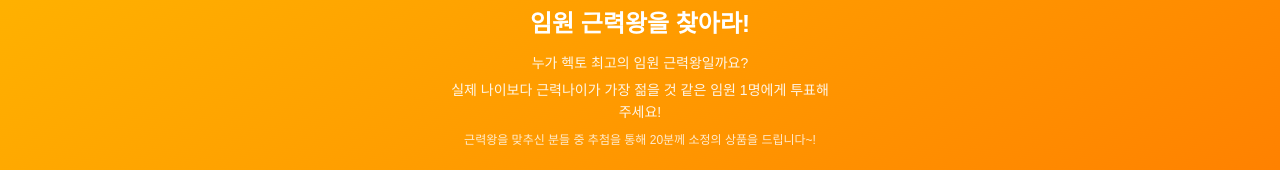
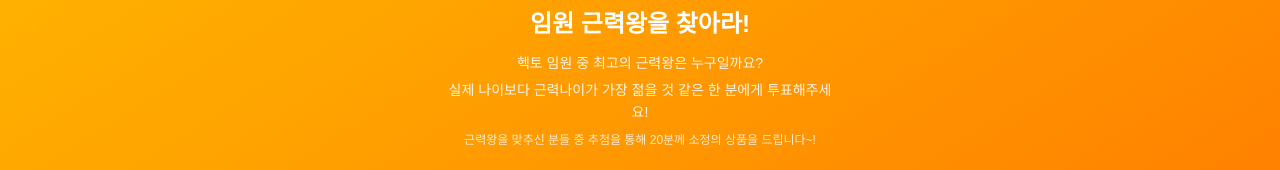
Before and after one commit to jinajeon0505/WHO-IS-THE-STRENGTH-CHAMPION, a Next.js app: page / in a window 1280 px wide. Shown: the part 189-359 px from the top of the page. Built offline with nearby package versions, Linux system fonts and the light colour scheme; no server answers.

Commit message:
이벤트 소개 문구 재수정
Co-Authored-By: Claude Sonnet 5 <noreply@anthropic.com>

```diff
--- a/app/page.tsx
+++ b/app/page.tsx
@@ -82,8 +82,8 @@ export default function HomePage() {
           <div className="text-5xl mb-3">🏆</div>
           <h1 className="text-2xl font-bold">임원 근력왕을 찾아라!</h1>
           <div className="text-sm text-white/90 mt-3 leading-relaxed space-y-1">
-            <p>누가 헥토 최고의 임원 근력왕일까요?</p>
-            <p>실제 나이보다 근력나이가 가장 젊을 것 같은 임원 1명에게 투표해주세요!</p>
+            <p>헥토 임원 중 최고의 근력왕은 누구일까요?</p>
+            <p>실제 나이보다 근력나이가 가장 젊을 것 같은 한 분에게 투표해주세요!</p>
             <p className="text-white/80 text-xs pt-1">근력왕을 맞추신 분들 중 추첨을 통해 20분께 소정의 상품을 드립니다~!</p>
           </div>
         </div>
--- a/app/vote/page.tsx
+++ b/app/vote/page.tsx
@@ -97,8 +97,8 @@ export default function VotePage() {
           <p className="text-xs text-white/80 mb-1 font-medium">7월 특별 이벤트</p>
           <h1 className="text-2xl font-bold text-white mb-2">🏆 임원 근력왕을 찾아라!</h1>
           <div className="text-sm text-white/90 leading-relaxed space-y-1">
-            <p>누가 헥토 최고의 임원 근력왕일까요?</p>
-            <p>실제 나이보다 근력나이가 가장 젊을 것 같은 임원 1명에게 투표해주세요!</p>
+            <p>헥토 임원 중 최고의 근력왕은 누구일까요?</p>
+            <p>실제 나이보다 근력나이가 가장 젊을 것 같은 한 분에게 투표해주세요!</p>
             <p className="text-white/80 text-xs pt-1">근력왕을 맞추신 분들 중 추첨을 통해 20분께 소정의 상품을 드립니다~!</p>
           </div>
         </div>
```
